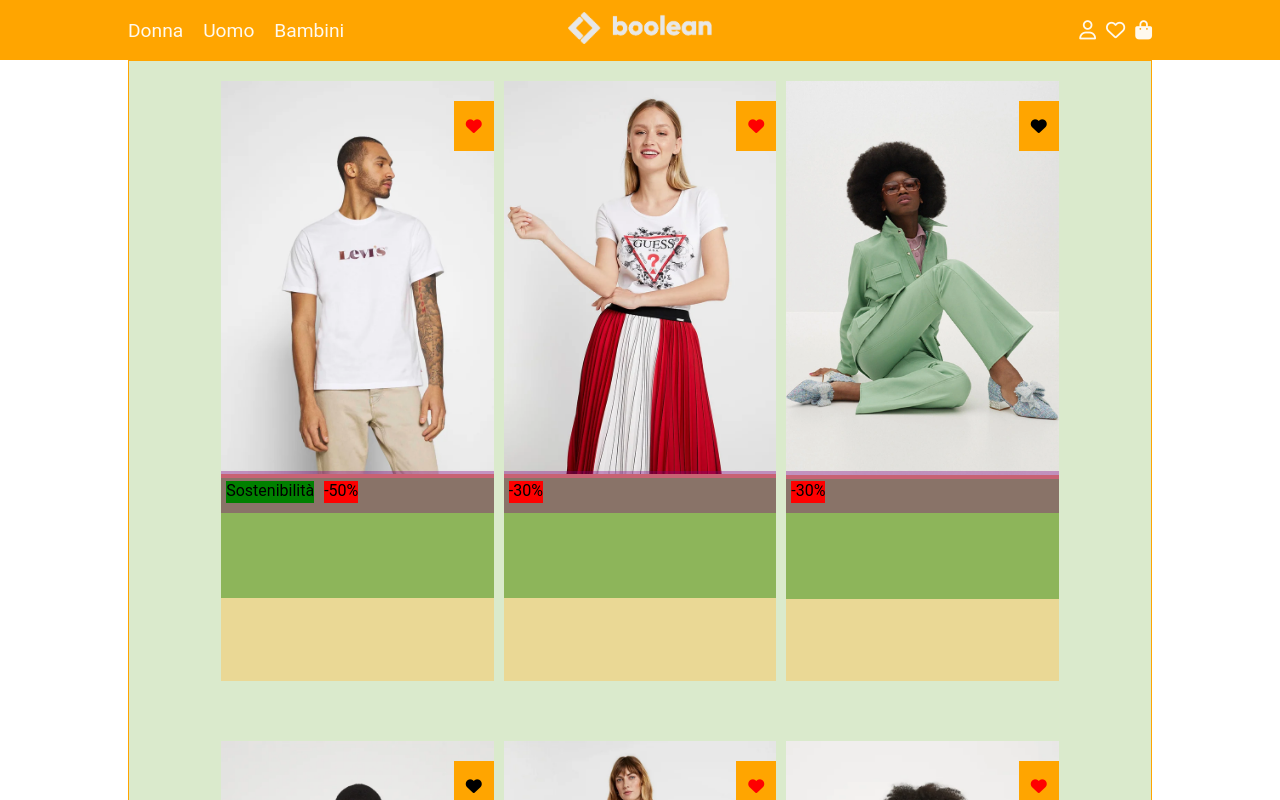
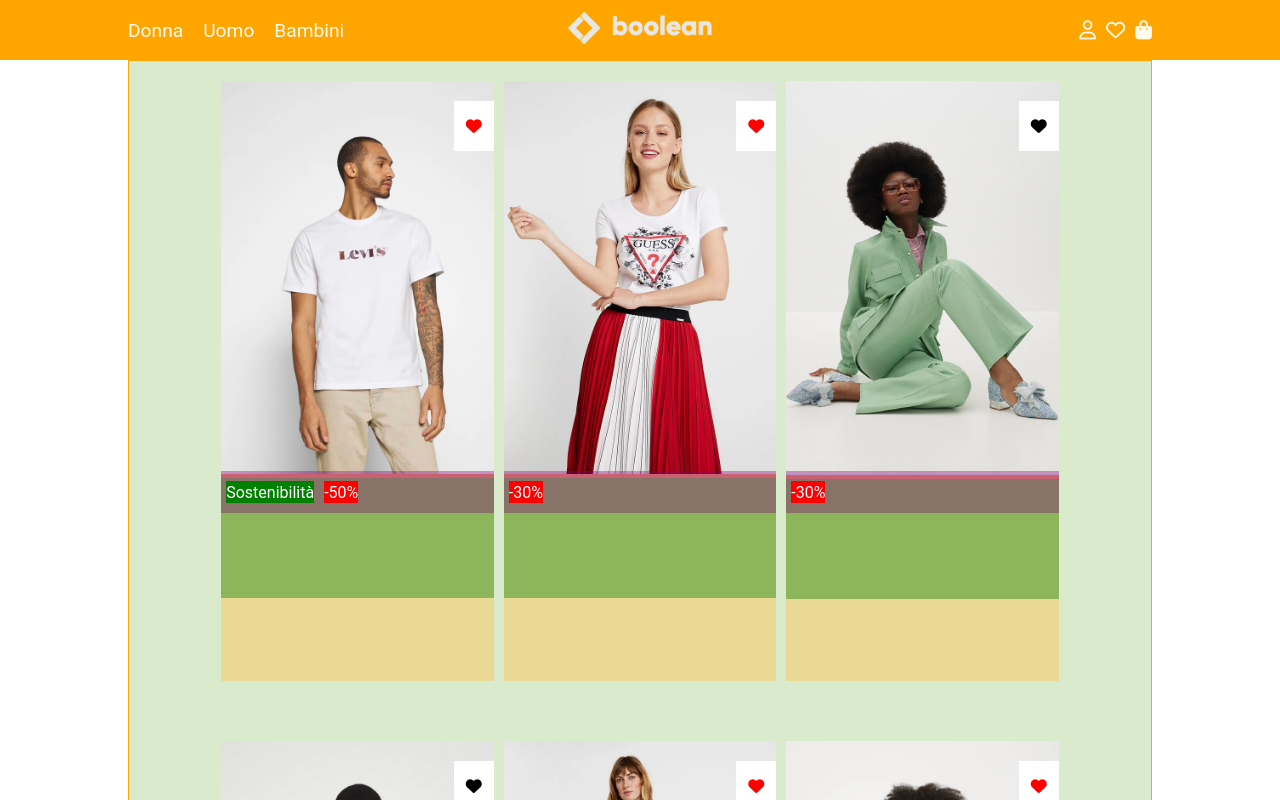
Before and after one commit to NicolaBellini/vite-boolando, a Vue app: page / in a window 1280 px wide. Shown: the top 800 px of the page. Built offline with nearby package versions, Linux system fonts and the light colour scheme.

Commit message:
[add] hovered images

```diff
--- a/src/components/Card.vue
+++ b/src/components/Card.vue
@@ -32,6 +32,11 @@
   >
     <div class="card-image">
       <img :src="`src/assets/img/${product.frontImage}`" alt="" />
+      <img
+        :src="`src/assets/img/${product.backImage}`"
+        alt=""
+        class="hovered-image"
+      />
     </div>
     <div class="tag">
       <!-- applico la classe sostenibilità solo se il .value è uguale a sostenibilità -->
@@ -79,8 +84,17 @@
   position: relative;
   background-color: rgba(255, 193, 77, 0.433);
   .card-image {
+    position: relative;
     width: 100%;
     background-color: rgba(255, 0, 0, 0.288);
+    &:hover .hovered-image {
+      display: block;
+    }
+    .hovered-image {
+      position: absolute;
+      top: 0;
+      display: none;
+    }
   }
   .tag {
     position: absolute;
@@ -91,13 +105,17 @@
     width: 100%;
     display: flex;
     .badge {
+      color: rgb(255, 255, 255);
+      display: flex;
+      justify-content: center;
+      align-items: center;
       margin: 10px 5px;
     }
   }
   .liked {
     height: 50px;
     width: 40px;
-    background-color: orange;
+    background-color: rgb(255, 255, 255);
     position: absolute;
     top: 20px;
     right: 0;
```
